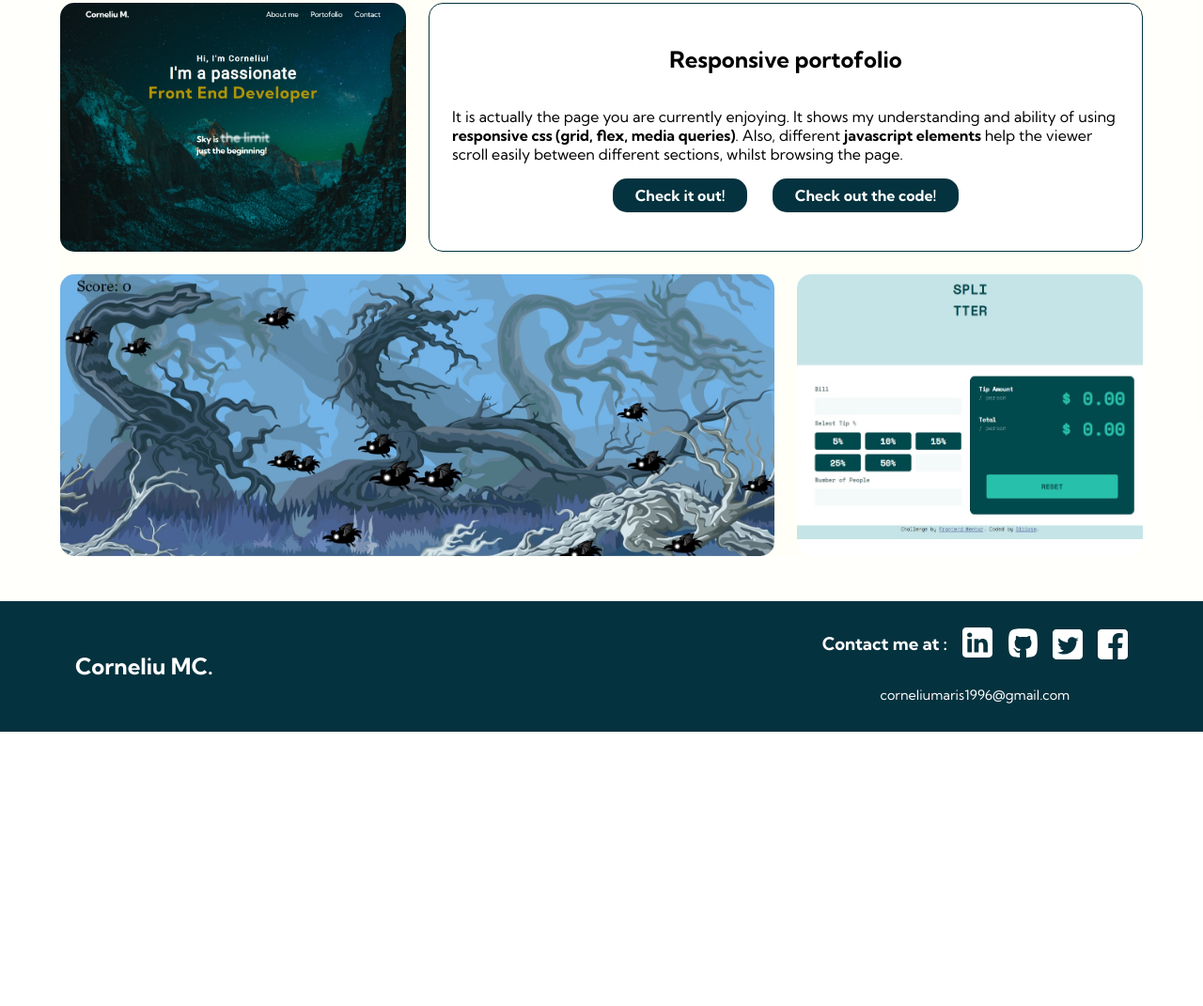
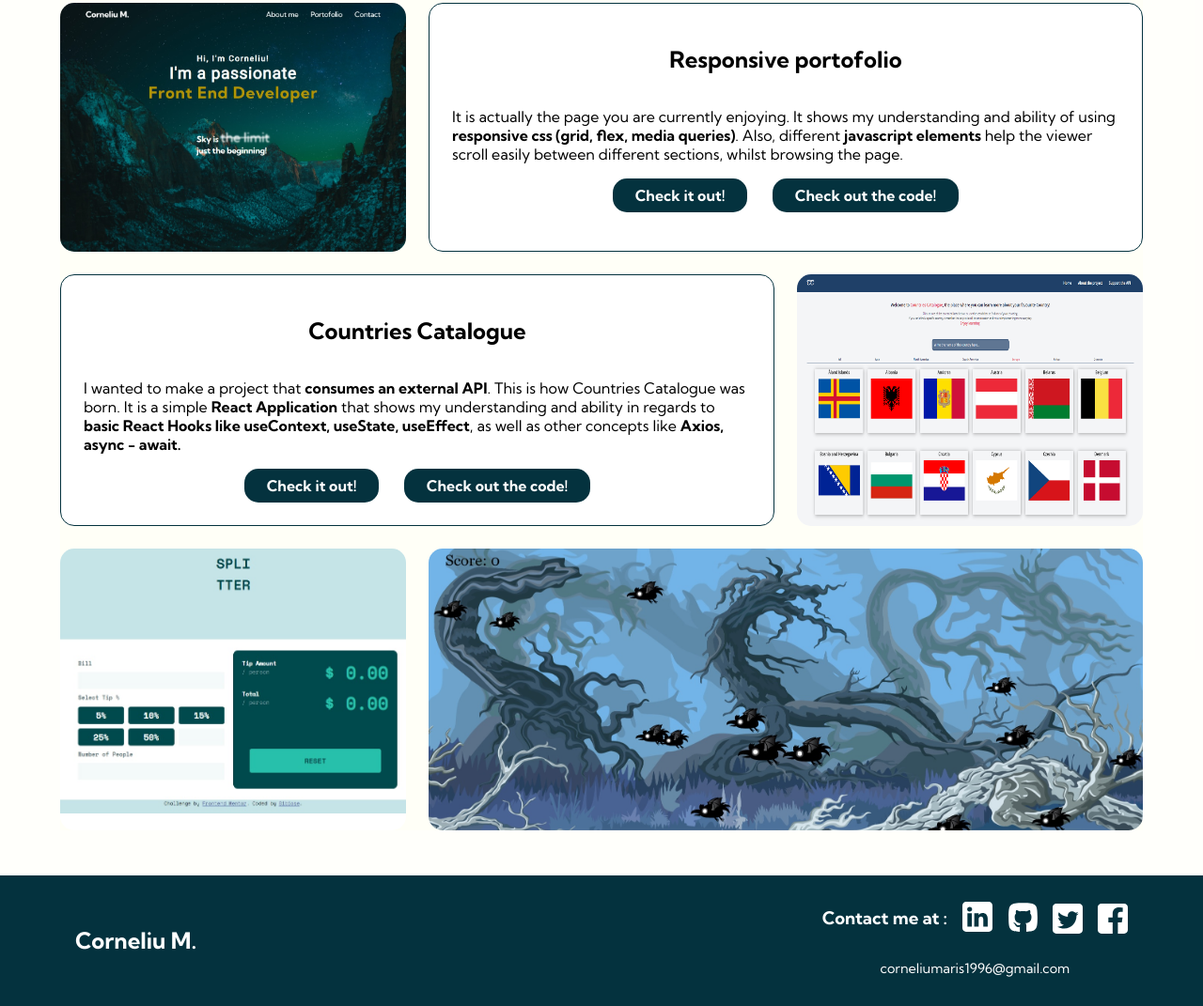
Before and after one commit to Sibiose/Portofolio-page, a plain HTML site: page index.html in a window 1280 px wide. Shown: the part 2600-3671 px from the top of the page at 94% size. Before the commit the page ends 3379 px from the top, so only its background shows below. Drawn offline with Linux system fonts and the light colour scheme.

Commit message:
Countries Catalogue Add

```diff
--- a/index.html
+++ b/index.html
@@ -170,9 +170,11 @@
             class="portofolio-thumbnail"
           />
         </div>
+
         <div class="grid-area grid-col-7">
           <img src="images/portofolio.jpg" alt="" class="portofolio-thumbnail" />
         </div>
+
         <div class="grid-area grid-col-span2 grid-col-8">
           <h2 class="portofolio-title">Responsive portofolio</h2>
           <p class="portofolio-body">
@@ -192,25 +194,52 @@
           </div>
         </div>
 
-        <div class="grid-area grid-col-span2-thumb image-click grid-col-9">
+        <div class="grid-area grid-col-span2 grid-col-9">
+          <h2 class="portofolio-title">Countries Catalogue</h2>
+          <p class="portofolio-body">
+            I wanted to make a project that <span class="emp">consumes an external API</span>. This is how Countries Catalogue was born. It is a simple <span class="emp">React Application</span> that shows my understanding and ability in regards to <span class="emp">basic React Hooks like useContext, useState, useEffect</span>, as well as other concepts like <span class="emp">Axios, async - await. </span>
+
+          </p>
+          <div class="portofolio-button-wrapper">
+            <button class="btn portofolio-btn">
+              <a href="https://sibiose.github.io/Countries-Catalog/" class="page-link" target="_blank">Check it out!</a>
+            </button>
+            <button class="btn portofolio-btn">
+              <a href="https://github.com/Sibiose/Countries-Catalog" class="github-link" target="_blank"
+                >Check out the code!</a
+              >
+            </button>
+          </div>
+        </div>
+
+        <div class="grid-area grid-col-10">
+          <img src="images/countries-catalogue.png" alt="" class="portofolio-thumbnail" />
+        </div>
+
+        <div class="grid-area image-click grid-col-11">
+          <a target="_blank"href="https://sibiose.github.io/Tip-calculator/"><img
+            src="images/tip-calculator.jpg"
+            alt=""
+            class="portofolio-thumbnail"
+          /></a>
+        </div>
+
+        <div class="grid-area grid-col-span2-thumb image-click grid-col-12">
           <a target="_blank" href="https://sibiose.github.io/javascript-shooting-game/"><img
             src="images/shooting-web-game.jpg"
             alt="Web shooting game"
             class="portofolio-thumbnail"
           /></a>
         </div>
-        <div class="grid-area image-click grid-col-10">
-          <a target="_blank"href="https://sibiose.github.io/Tip-calculator/"><img
-            src="images/tip-calculator.jpg"
-            alt=""
-            class="portofolio-thumbnail"
-          /></a>
-        </div>
+
+
+
+
       </div>
     </section>
     <img id="scroll-top" src="images/2561334_up_arrow_icon.svg" alt="" />
     <footer id="footer">
-      <h2 class="logo-name logo-footer">Corneliu MC.</h2>
+      <h2 class="logo-name logo-footer">Corneliu M.</h2>
 
       <div class="social-media">
         <div class="social-media-wrapper">
```
Also changed, not shown: images/countries-catalogue.png (added).
